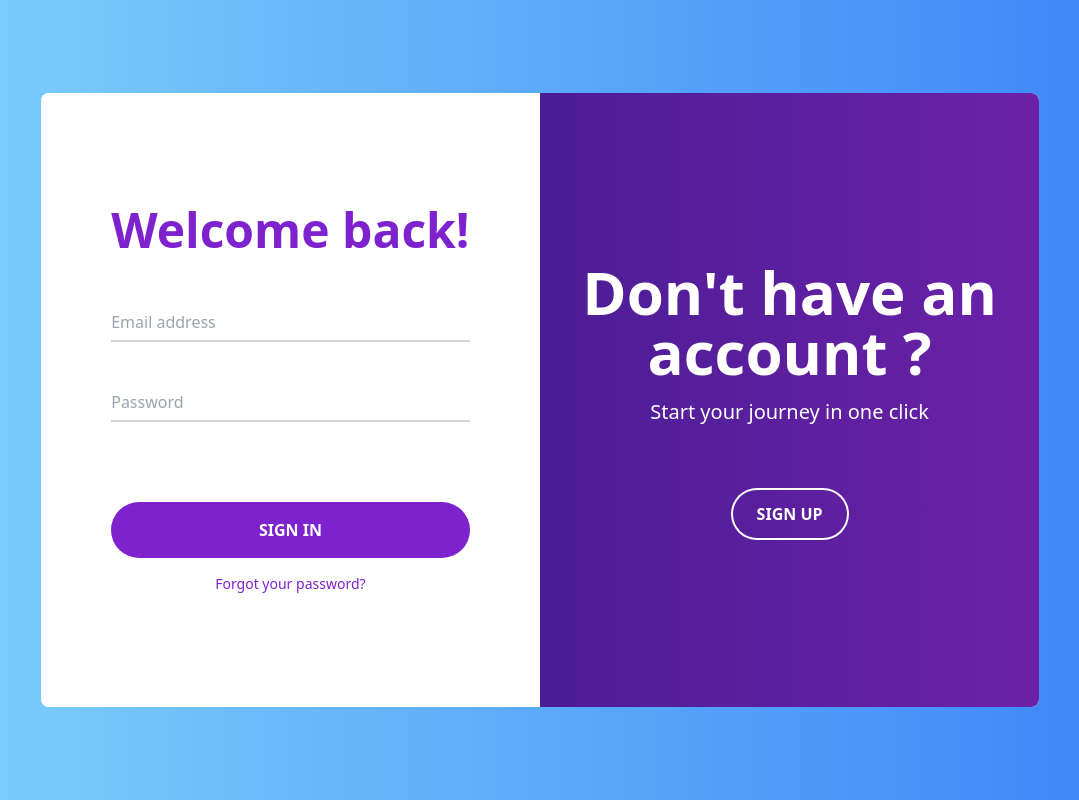
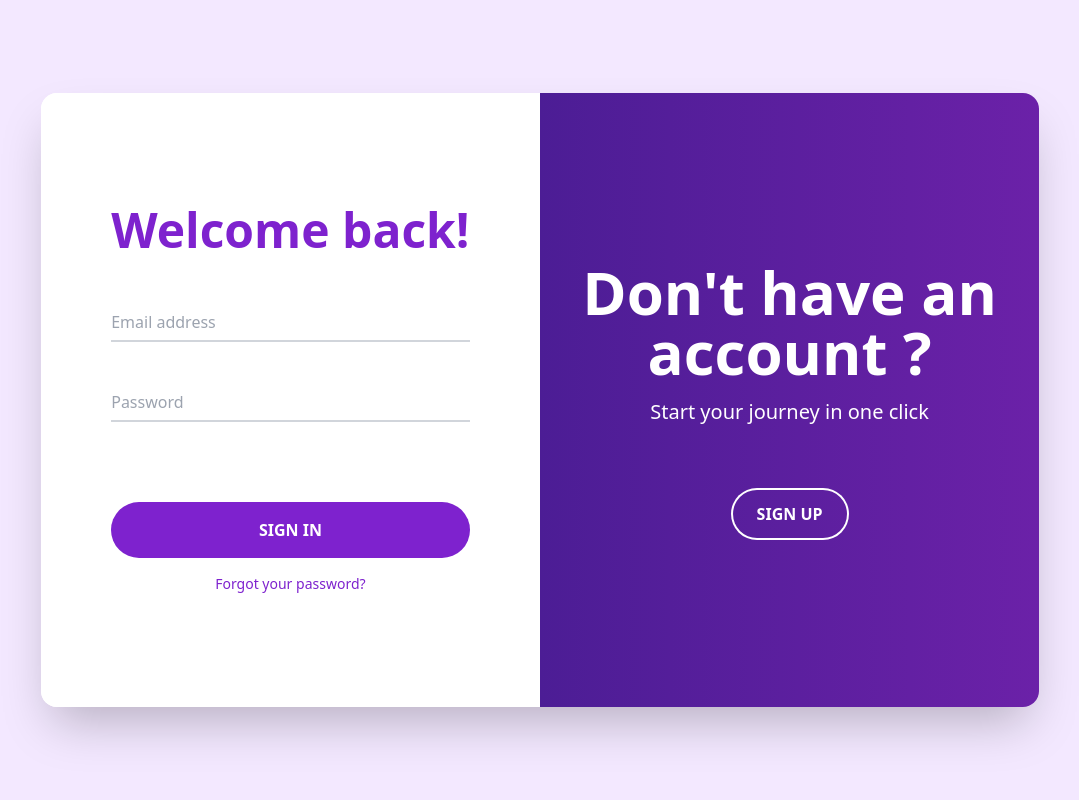
Before and after one commit to anhsirk0/ts-projects, a Next.js app: page /slider in a window 1280 px wide. Shown: the whole page, without its empty margins (100-1179 px from the left). Built offline with nearby package versions, Linux system fonts and the light colour scheme.

Commit message:
Updated Slider login SignUp

```diff
--- a/components/SliderLoginSignup/SliderLoginSignup.tsx
+++ b/components/SliderLoginSignup/SliderLoginSignup.tsx
@@ -10,7 +10,7 @@ const SliderLoginSignup = () => {
     "bg-gradient-to-r from-purple-800 via-violet-900 to-purple-800";
 
   return (
-    <div className="h-4/5 w-4/5 bg-white relative overflow-hidden rounded-lg">
+    <div className="h-4/5 w-4/5 bg-white relative overflow-hidden rounded-2xl shadow-2xl">
       <div
         id="signin"
         className={`bg-white absolute top-0 left-0 h-full w-1/2 flex justify-center items-center transition-all duration-700 ease-in-out z-20 ${
--- a/pages/slider.tsx
+++ b/pages/slider.tsx
@@ -9,7 +9,7 @@ const Slider: NextPage = () => {
         <title>Slider - TS Projects</title>
         <meta name="viewport" content="initial-scale=1.0, width=device-width" />
       </Head>
-      <div className="h-screen w-screen bg-gradient-to-r from-sky-300 to-blue-500 p-4 flex flex-col items-center justify-center">
+      <div className="h-screen w-screen bg-purple-100 p-4 flex flex-col items-center justify-center">
         <SliderLoginSignup />
       </div>
     </>
```
